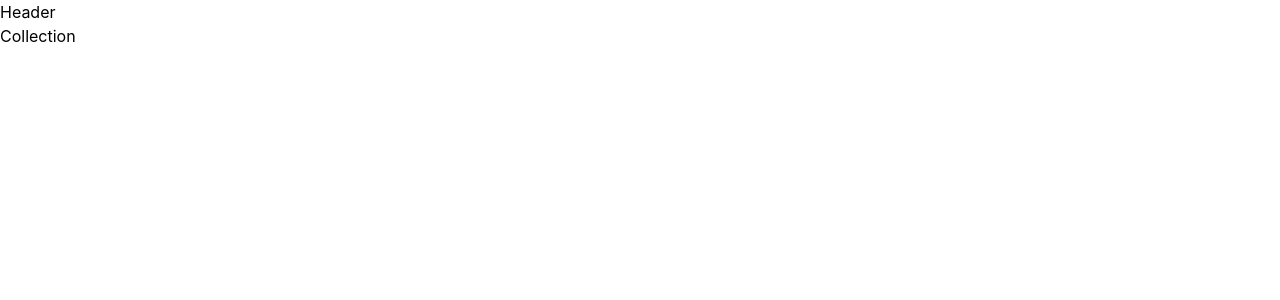
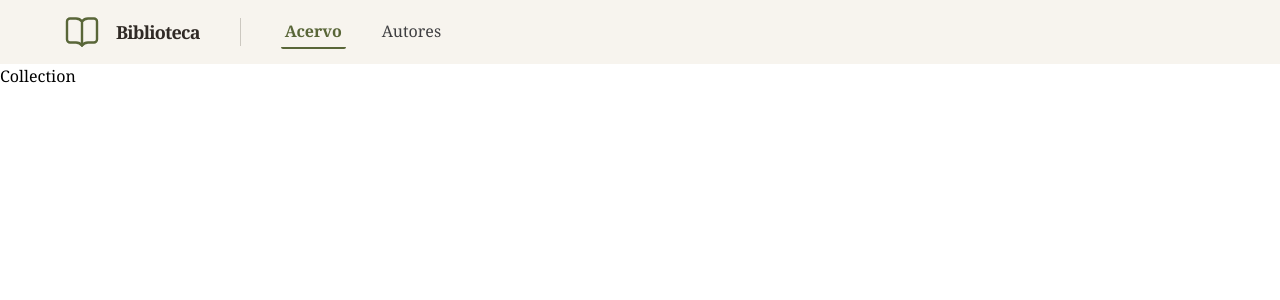
Before and after one commit to VitorInacioBorges/ferrasa-work-2, a React app in the folder frontend/: page / in a window 1280 px wide. Shown: the top 300 px of the page. Built offline with nearby package versions, Linux system fonts and the light colour scheme; the HTML template or start-up script is replaced by a standard one.

Commit message:
feat: implementa header com Lucide e fonte global

```diff
--- a/frontend/package.json
+++ b/frontend/package.json
@@ -11,6 +11,7 @@
   },
   "dependencies": {
     "axios": "^1.21.1",
+    "lucide-react": "^1.73.0",
     "react": "^19.3.1",
     "react-dom": "^19.3.1",
     "react-router": "^8.5.1"
--- a/frontend/src/components/Header.jsx
+++ b/frontend/src/components/Header.jsx
@@ -1,13 +1,47 @@
-import { Link, NavLink } from 'react-router'
+import { BookOpen } from "lucide-react";
+import { Link, NavLink, useMatch } from "react-router";
 
-const navLinkClassName = 'rounded-xs border-b-[3px] border-transparent px-1.5 pt-1.25 pb-2 text-xl leading-[1.2] text-body no-underline transition-colors duration-150 hover:text-primary-hover focus-visible:outline-2 focus-visible:outline-offset-5 focus-visible:outline-primary aria-[current=page]:border-primary aria-[current=page]:font-bold aria-[current=page]:text-primary min-[541px]:text-[22px]'
+const navLinkClassName =
+  "rounded-xs border-b-2 border-transparent px-1 py-1 text-md text-body no-underline transition-colors duration-150 hover:text-primary-hover focus-visible:outline-2 focus-visible:outline-offset-4 focus-visible:outline-primary aria-[current=page]:border-primary aria-[current=page]:font-semibold aria-[current=page]:text-primary"
+const Header = () => {
+  const isCollection = useMatch("/");
+  const isBook = useMatch("/livros/*");
 
-const Header = () => {
   return (
-    <header >
-      Header
+    <header className="flex min-h-16 items-center gap-2.5 bg-background px-3 py-2 sm:gap-10 sm:px-15">
+      <Link
+        to="/"
+        aria-label="Biblioteca — início"
+        className="flex shrink-0 items-center gap-2 rounded-xs leading-none font-bold tracking-tight whitespace-nowrap text-heading no-underline focus-visible:outline-2 focus-visible:outline-offset-4 focus-visible:outline-primary sm:gap-3 sm:text-[32px]"
+      >
+        <BookOpen
+          strokeWidth={1.6}
+          aria-hidden="true"
+          focusable="false"
+          className="h-7 w-8 shrink-0 text-primary sm:h-9 sm:w-11"
+        />
+        <span className="text-lg">Biblioteca</span>
+      </Link>
+
+      <span aria-hidden="true" className="h-7 w-px shrink-0 bg-border" />
+
+      <nav
+        aria-label="Navegação principal"
+        className="flex  items-center gap-2 sm:gap-8"
+      >
+        <Link
+          to="/"
+          aria-current={isCollection || isBook ? "page" : undefined}
+          className={navLinkClassName}
+        >
+          Acervo
+        </Link>
+        <NavLink to="/autores" className={navLinkClassName}>
+          Autores
+        </NavLink>
+      </nav>
     </header>
-  )
-}
+  );
+};
 
-export default Header
+export default Header;
--- a/frontend/src/index.css
+++ b/frontend/src/index.css
@@ -18,6 +18,10 @@
 }
 
 @layer base {
+  html {
+    font-family: var(--font-serif);
+  }
+
   * {
     box-sizing: border-box;
     margin: 0;
```
Also changed, not shown: 1 other file (tests, documents, lock files or other folders).
